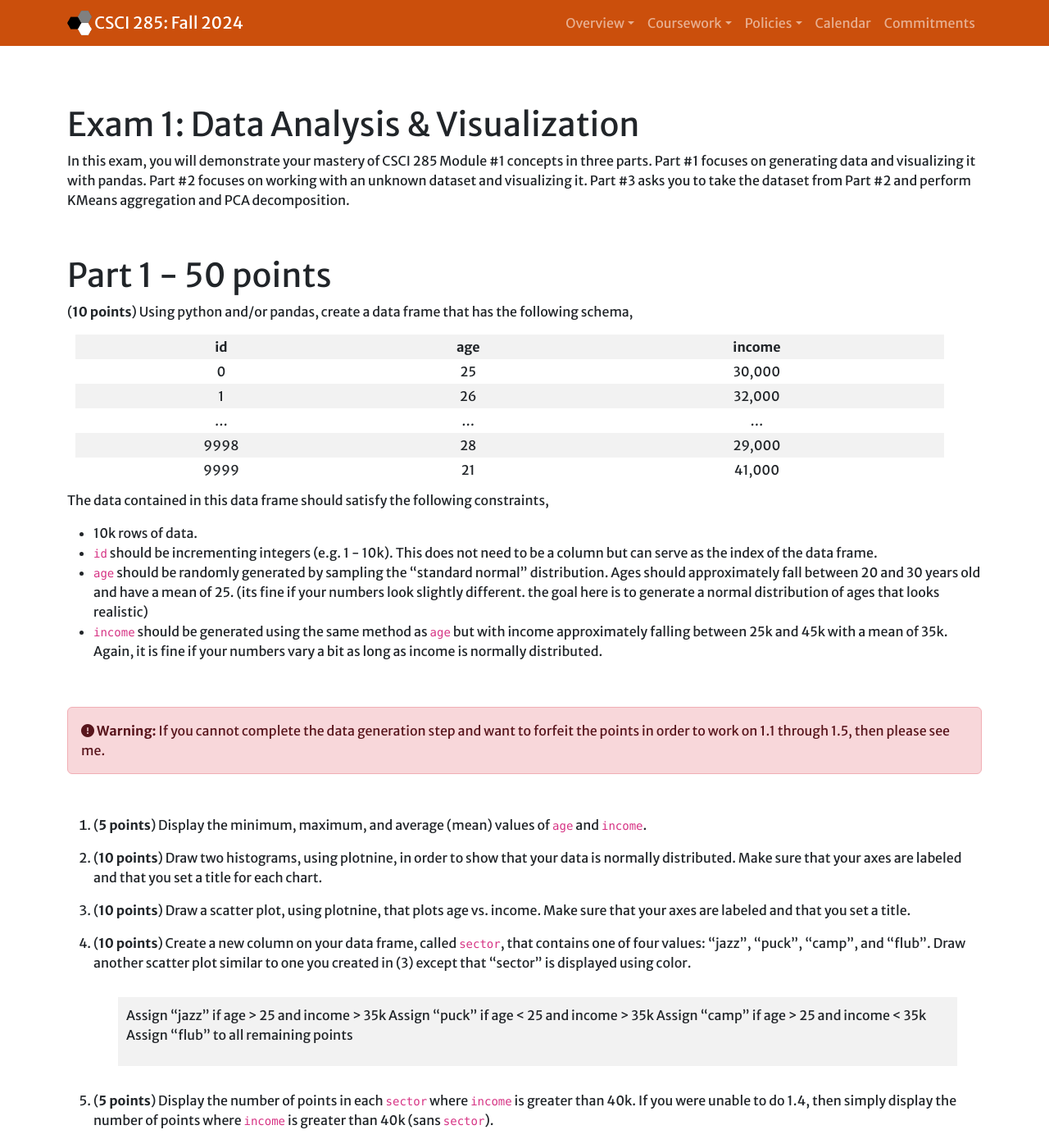
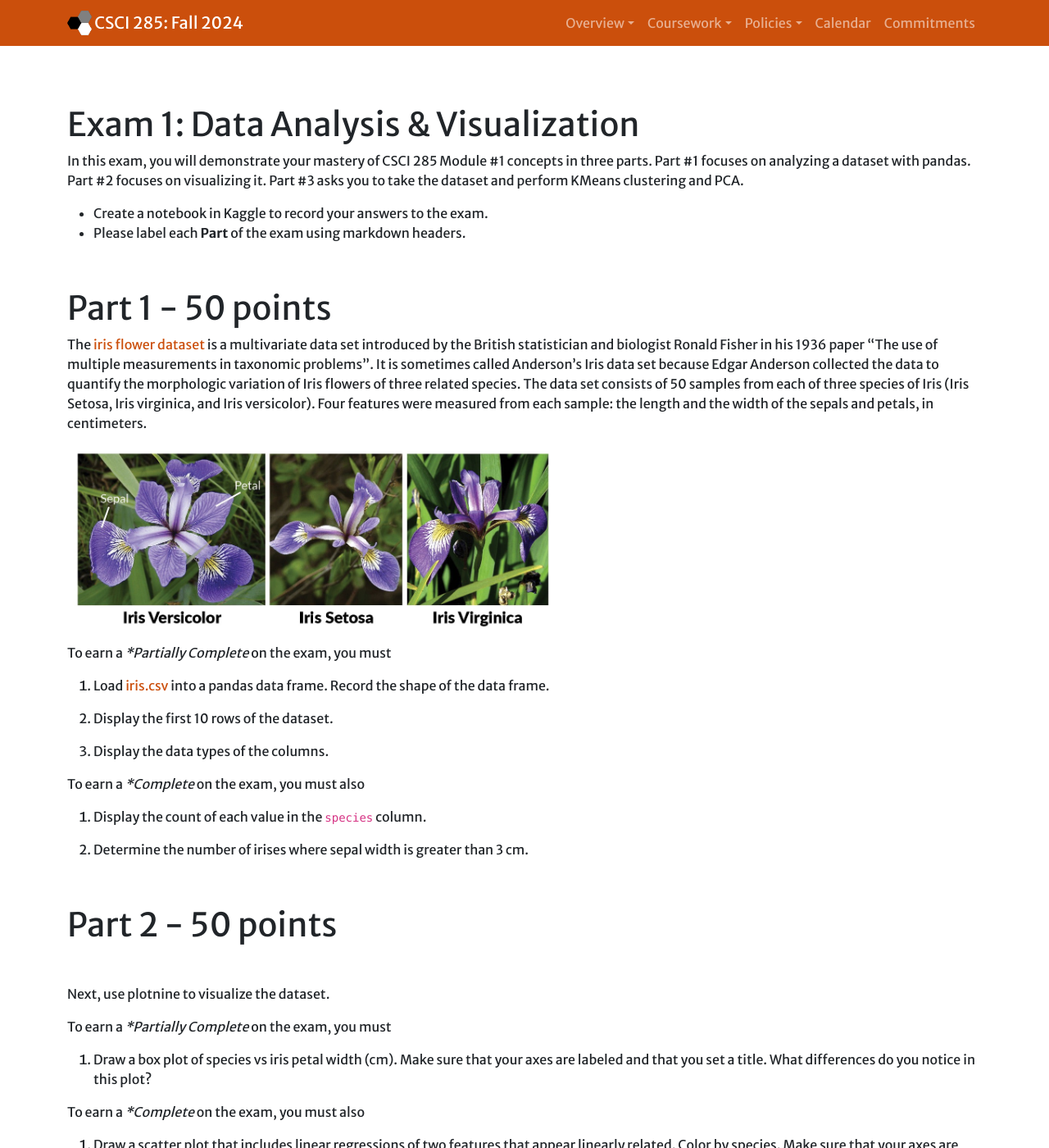
Before and after one commit to Hendrix-CS/csci285, a Jekyll site: the page built from exams/exam1.md, in a window 1280 px wide and 1400 px high. Shown: the whole window at 82% size. Built offline with Jekyll 4.4.1, drawn with Linux system fonts in a browser that asks for light colours; nearby versions of some CDN libraries; some of the changed text lies outside the part shown.

Commit message:
Exam 1 ready

```diff
--- a/exams/exam1.md
+++ b/exams/exam1.md
@@ -5,77 +5,49 @@ num: 1
 worktitle: Data Analysis & Visualization
 ---
 
-In this exam, you will demonstrate your mastery of CSCI 285 Module #1 concepts in three parts. Part #1 focuses on generating data and visualizing it with pandas. Part #2 focuses on working with an unknown dataset and visualizing it. Part #3 asks you to take the dataset from Part #2 and perform KMeans aggregation and PCA decomposition.
+In this exam, you will demonstrate your mastery of CSCI 285 Module #1 concepts in three parts. Part #1 focuses on analyzing a dataset with pandas. Part #2 focuses on visualizing it. Part #3 asks you to take the dataset and perform KMeans clustering and PCA.
+
+* Create a notebook in Kaggle to record your answers to the exam.
+* Please label each **Part** of the exam using markdown headers.
 
 <br />
 
 # Part 1 - 50 points
-
-(**10 points**) Using python and/or pandas, create a data frame that has the following schema,
-
-|  id   | age  | income |
-| :---: | :--: | :----: |
-|   0   |  25  | 30,000 |
-|   1   |  26  | 32,000 |
-|  ...  | ...  |  ...   |
-| 9998  |  28  | 29,000 |
-| 9999  |  21  | 41,000 |
-
-
-The data contained in this data frame should satisfy the following constraints,
-
-* 10k rows of data.
-* `id` should be incrementing integers (e.g. 1 - 10k). This does not need to be a column but can serve as the index of the data frame.
-* `age` should be randomly generated by sampling the "standard normal" distribution. Ages should approximately fall between 20 and 30 years old and have a mean of 25. (its fine if your numbers look slightly different. the goal here is to generate a normal distribution of ages that looks realistic)
-* `income` should be generated using the same method as `age` but with income approximately falling between 25k and 45k with a mean of 35k. Again, it is fine if your numbers vary a bit as long as income is normally distributed.
-
-<br />
-
-{% include warning.html content="If you cannot complete the data generation step and want to forfeit the points in order to work on 1.1 through 1.5, then please see me." %}
-
-<br />
-
-
-1. (**5 points**) Display the minimum, maximum, and average (mean) values of `age` and `income`.
-
-2. (**10 points**) Draw two histograms, using plotnine, in order to show that your data is normally distributed. Make sure that your axes are labeled and that you set a title for each chart.
-
-3. (**10 points**) Draw a scatter plot, using plotnine, that plots age vs. income. Make sure that your axes are labeled and that you set a title.
-
-4. (**10 points**) Create a new column on your data frame, called `sector`, that contains one of four values: "jazz", "puck", "camp", and "flub". Draw another scatter plot similar to one you created in (3) except that "sector" is displayed using color.
-> Assign "jazz" if age > 25 and income > 35k
-> Assign "puck" if age < 25 and income > 35k
-> Assign "camp" if age > 25 and income < 35k
-> Assign "flub" to all remaining points
-
-5. (**5 points**) Display the number of points in each `sector` where `income` is greater than 40k. If you were unable to do 1.4, then simply display the number of points where `income` is greater than 40k (sans `sector`).
-
-
-
-<br />
-
-
-# Part 2 - 50 points
 
 The [iris flower dataset](https://www.kaggle.com/datasets/arshid/iris-flower-dataset) is a multivariate data set introduced by the British statistician and biologist Ronald Fisher in his 1936 paper "The use of multiple measurements in taxonomic problems". It is sometimes called Anderson's Iris data set because Edgar Anderson collected the data to quantify the morphologic variation of Iris flowers of three related species. The data set consists of 50 samples from each of three species of Iris (Iris Setosa, Iris virginica, and Iris versicolor). Four features were measured from each sample: the length and the width of the sepals and petals, in centimeters.
 
 
 <img src="../assets/images/iris.png" alt="" width="600"/>
 
+To earn a **Partially Complete* on the exam, you must
 
-1. (**5 points**) Load [iris.csv](../assets/data/iris.csv) into a pandas data frame. Record the shape of the data frame.
+1. Load [iris.csv](../data/iris.csv) into a pandas data frame. Record the shape of the data frame.
 
-2. (**5 points**) Display the first 10 rows of the dataset. Display the last 5 rows of the dataset.
+2. Display the first 10 rows of the dataset.
 
-3. (**5 points**) Display the count of each value in the `species` column.
+3. Display the data types of the columns.
 
-4. (**5 points**) Display the data types of the columns.
+To earn a **Complete* on the exam, you must also
 
-5. (**10 points**) Draw a box plot, using plotnine, of iris petal width (cm) vs. species. Make sure that your axes are labeled and that you set a title. What differences do you noticed in this plot?
+4. Display the count of each value in the `species` column.
 
-6. (**10 points**) Draw a pairwise plot, using plotnine, of the four numerical columns and the one categorical column. Make sure to color by the categorical column. What do you notice about the dataset through analyzing this array of charts?
+5. Determine the number of irises where sepal width is greater than 3 cm.
 
-7. (**10 points**) Draw a scatter plot that includes linear regressions, using plotnine, of two features that appear linearly related. Color by species. Make sure that your axes are labeled and that you set a title. What conclusions can you draw from this plot?
+<br />
+
+# Part 2 - 50 points
+
+<br />
+
+Next, use plotnine to visualize the dataset.
+
+To earn a **Partially Complete* on the exam, you must
+
+1. Draw a box plot of species vs iris petal width (cm). Make sure that your axes are labeled and that you set a title. What differences do you notice in this plot?
+
+To earn a **Complete* on the exam, you must also
+
+3. Draw a scatter plot that includes linear regressions of two features that appear linearly related. Color by species. Make sure that your axes are labeled and that you set a title. What conclusions can you draw from this plot?
 
 <br />
 
@@ -85,21 +57,18 @@ The [iris flower dataset](https://www.kaggle.com/datasets/arshid/iris-flower-dat
 
 ### Clustering & PCA - 30 points
 
-Continuing with the iris flower data set from Part 2, scale your features and use KMeans to cluster your data into 3 clusters. Use PCA to decompose your features into two dimensions. Draw a scatter plot for your two PCA dimensions and color the plot using the clustering results. Discuss the results from creating this chart.
+Continuing clustering with the iris flower data set.
 
-Discuss why k=3 clusters is the right choice. How can you show that k=3 is the right choice using the the principle of _inertia_.
+To earn a **Partially Complete* on the exam, you must
 
-<br />
+1. Scale your features.
+2. Use KMeans to cluster your data into 3 clusters.
 
-### Discussion Questions - 20 points
+To earn a **Complete* on the exam, you must also
 
-* What is feature scaling and why is it important to do as a preprocessing step?
-
-* What is meant by an _n-dimensional Euclidean space_ ? Is the iris dataset an example of a Euclidean space? What's an example of a non-Euclidean space that we discussed in class or examined in lab? What does it matter?
-
-* Qualitatively, what is the difference between L1 and L2 distance measures?
-
-* What is meant by the "curse of dimensionality"? Does the iris dataset suffer from this "curse"?
+3. Use PCA to decompose your features into two dimensions.
+4. Draw a scatter plot for your two PCA dimensions and color the plot using the clustering results.
+5. Discuss the results from creating this chart.
 
 <br />
 
@@ -107,20 +76,6 @@ Discuss why k=3 clusters is the right choice. How can you show that k=3 is the r
 
 A Jupyter notebook that begins with the following statement,
 
-> All of the below work is my own. I adhered to the test-taking procedure by not receiving any help from my peers. I have cited all resources I found online or from notebooks shared from class that helped me complete this exam.
-
-
-
-* Please print (sign) your name and date.
-
-* Please label each **Part** of the exam using markdown headers.
-
-* Turn in a zip file that contains your notebook and any data needed to run the notebook.
+> All of the below work is my own. I adhered to the test-taking procedure by not receiving any help from my peers or generative AI. I have cited all resources I found online or from notebooks shared from class that helped me complete this exam.
 
 <br />
-
-# Grading
-
-* **Complete** - Earn (at least) 90% of the points.
-
-* **Partially Complete** - Earn (at least) 70% of the points.
```
